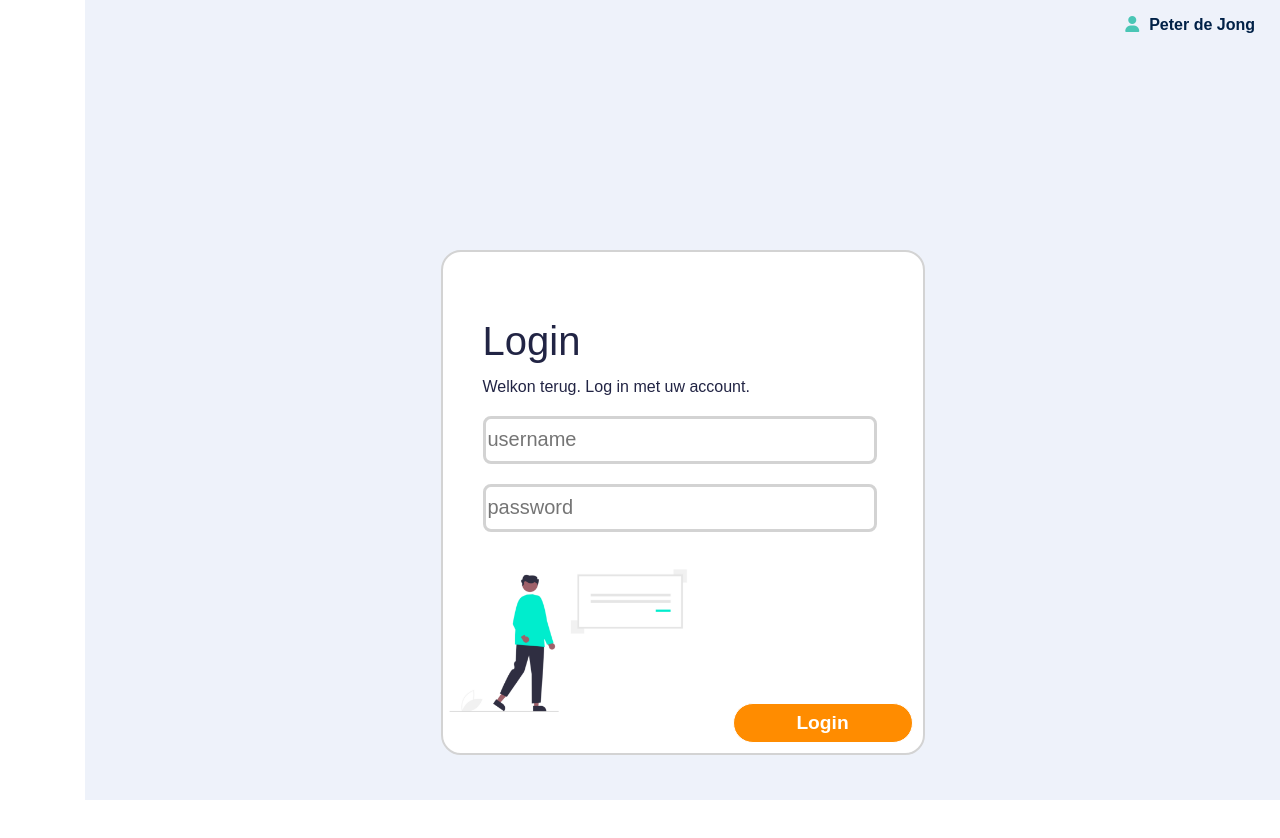
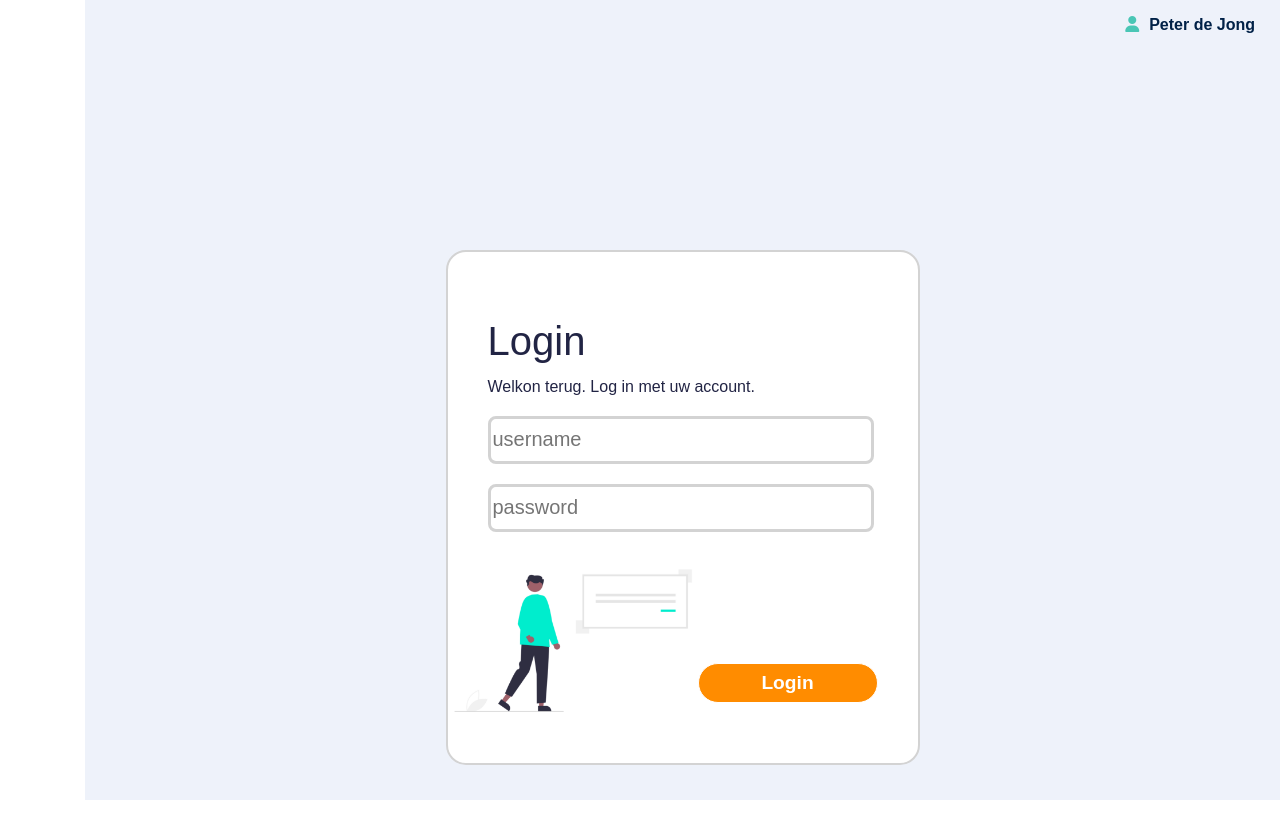
Before and after one commit to RickLoomans/WasteProcessingApplicationIPSEN3, an Angular app: page /login in a window 1280 px wide. Shown: the top 838 px of the page. Built offline with nearby package versions, Linux system fonts and the light colour scheme.

Commit message:
fix: button login gestyled

```diff
--- a/src/app/login/login.component.scss
+++ b/src/app/login/login.component.scss
@@ -46,6 +46,7 @@ img{
   width: 250px;
 }
 button{
+  position: relative;
   margin-right: 10px;
   color: white;
   background-color: darkorange;
@@ -55,6 +56,7 @@ button{
   width: 180px;
   border: solid 1px;
   border-radius: 40px;
-  margin-left: 40px;
-  margin-bottom: 10px;
+  margin-right: 40px;
+  margin-bottom: 20px;
+  bottom: 40px;
 }
```
